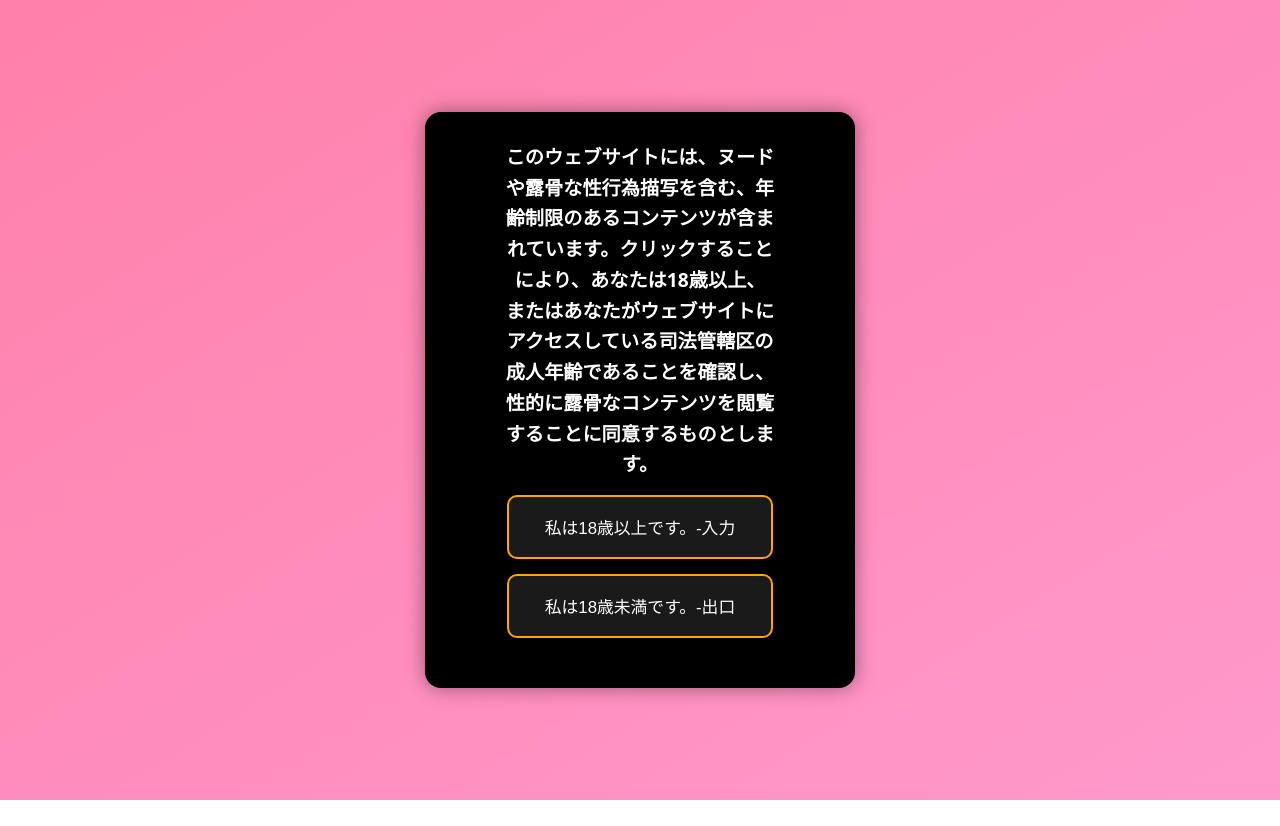
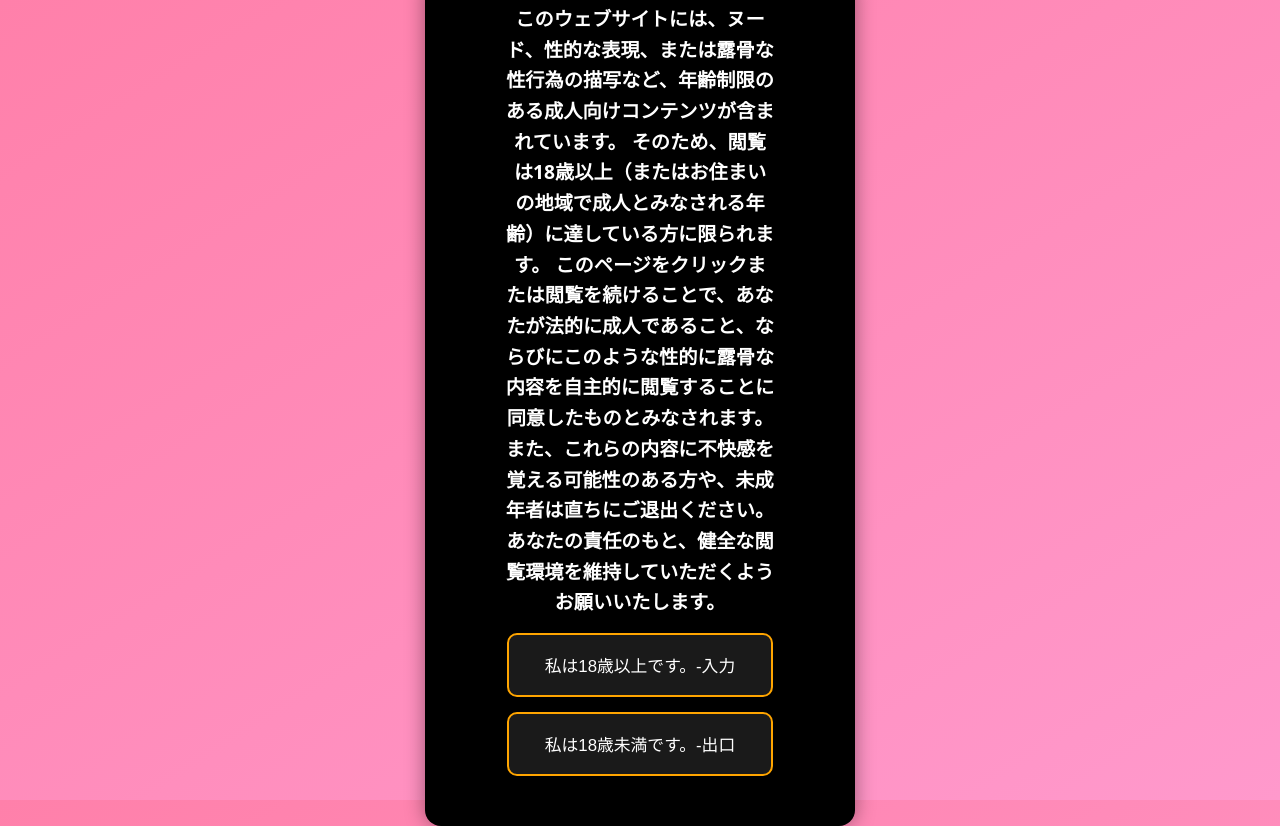
Before and after one commit to ginginman-Infinity/Location-information2, a plain HTML site: page index.html in a window 1280 px wide. Before the commit the page ends 800 px from the top, so only its background shows below. Drawn offline with Linux system fonts and the light colour scheme.

Commit message:
Update index.html

```diff
--- a/index.html
+++ b/index.html
@@ -77,7 +77,13 @@ button:hover {
 </head>
 <body>
   <div class="container">
-    <h1 class="message">このウェブサイトには、ヌードや露骨な性行為描写を含む、年齢制限のあるコンテンツが含まれています。クリックすることにより、あなたは18歳以上、またはあなたがウェブサイトにアクセスしている司法管轄区の成人年齢であることを確認し、性的に露骨なコンテンツを閲覧することに同意するものとします。</h1>
+    <h1 class="message">このウェブサイトには、ヌード、性的な表現、または露骨な性行為の描写など、年齢制限のある成人向けコンテンツが含まれています。
+そのため、閲覧は18歳以上（またはお住まいの地域で成人とみなされる年齢）に達している方に限られます。
+
+このページをクリックまたは閲覧を続けることで、あなたが法的に成人であること、ならびにこのような性的に露骨な内容を自主的に閲覧することに同意したものとみなされます。
+また、これらの内容に不快感を覚える可能性のある方や、未成年者は直ちにご退出ください。
+
+あなたの責任のもと、健全な閲覧環境を維持していただくようお願いいたします。</h1>
 
     <button id="allowBtn">私は18歳以上です。-入力</button>
     <button id="denyBtn">私は18歳未満です。-出口</button>
```
